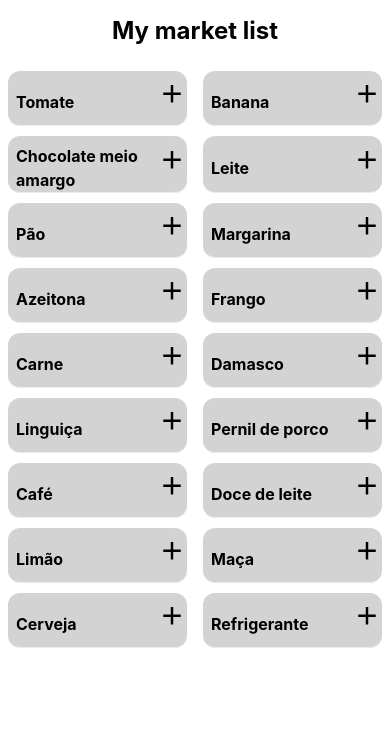
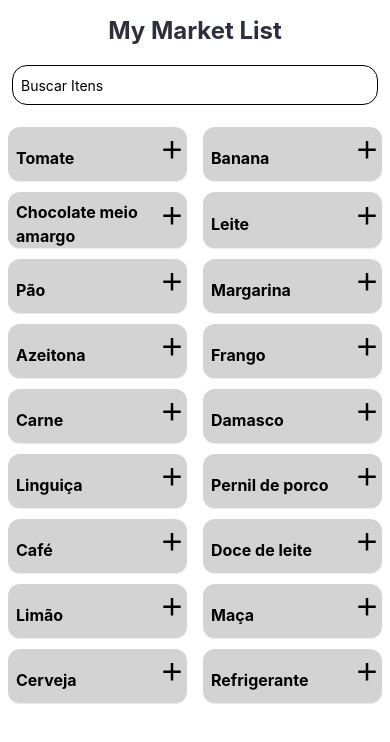
Before and after one commit to William-Sobrinho-Geraldo/My_Market_List_React_Native, a React Native app: screen / in a window 390 px wide. Shown: the top 742 px of the page. Built offline with nearby package versions, Linux system fonts and the light colour scheme.

Commit message:
Adicionando campo de busca

```diff
--- a/src/telas/TelaDeItens.js
+++ b/src/telas/TelaDeItens.js
@@ -1,10 +1,11 @@
-import React from 'react';
-import { FlatList, Text, StyleSheet, SafeAreaView, TouchableOpacity } from 'react-native';
+import React, { useState } from 'react';
+import { FlatList, Text, StyleSheet, SafeAreaView, TouchableOpacity, TextInput } from 'react-native';
 import Icone from 'react-native-vector-icons/MaterialCommunityIcons';
 
 
 
 export default function TelaDeItens({ itensDeExemplo }) {
+
 
   return <>
     <FlatList style={estilos.flatList}
@@ -23,12 +24,21 @@ export default function TelaDeItens({ itensDeExemplo }) {
       }}
 
 
-      ListHeaderComponent={() => {
-        return <SafeAreaView >
-          <Text style={estilos.texto}>My market list</Text>
-        </SafeAreaView>
+      ListHeaderComponent = {() => {
+        const [text, onChangeText] = useState('');
+        return (
+        <SafeAreaView >
+          <Text style={estilos.texto}>My Market List</Text>
+          <TextInput
+            style={estilos.caixaDeTexto}
+            onChangeText={onChangeText}
+            value={text}
+            placeholder='Buscar Itens'
+          />
+        </SafeAreaView>);
       }
-      }
+    }
+
       ListFooterComponent={() => {
         return <SafeAreaView style={estilos.flatList} >
         </SafeAreaView>
@@ -39,11 +49,20 @@ export default function TelaDeItens({ itensDeExemplo }) {
 }
 
 const estilos = StyleSheet.create({
+  caixaDeTexto: {
+    borderRadius: 15,
+    height: 40,
+    margin: 12,
+    borderWidth: 1,
+    padding: 8,
+  },
   texto: {
     fontSize: 24,
     fontWeight: "bold",
-    marginVertical: 16,
+    marginTop:16,
+    marginBottom: 8,
     textAlign: "center",
+    color: "#2e2e3c"
   },
   flatList: { paddingBottom: 24 },
   textoDoItem: {
```
Also changed, not shown: src/telas/componentes/CaixaDeBusca.js (added).
